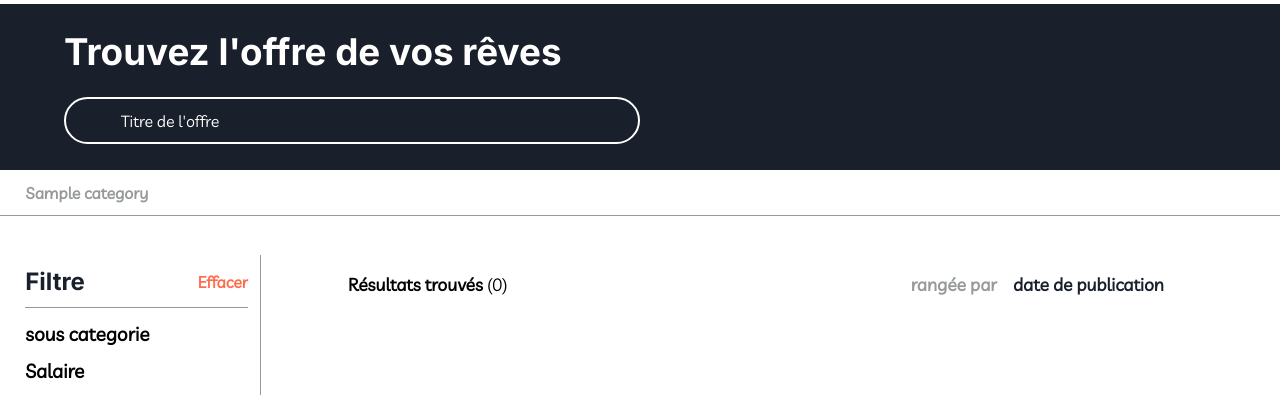
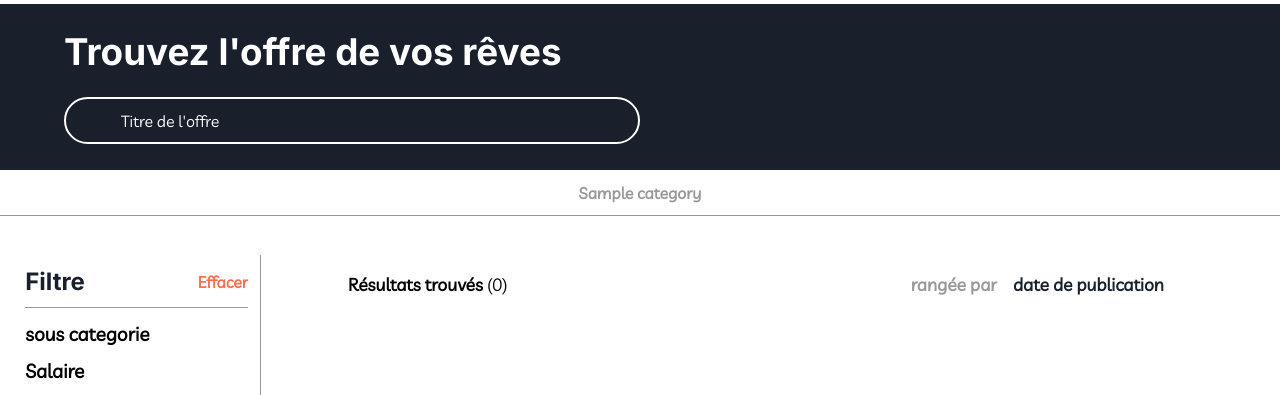
Before and after one commit to kice07/Crisma_Gamma, a PHP site: page /Freelancer_Dashboard/job.php in a window 1280 px wide. Shown: the part 87-482 px from the top of the page. Run offline with PHP 8.4, Linux system fonts and the light colour scheme; the visitor is signed in with stand-in values (Sample User, id 1); tables that the repository leaves empty or names only in its code hold one stand-in row (values such as "Sample post"); data that the repository does not hold is empty; some libraries are stand-ins or nearby versions.

Commit message:
categories-job
Signed-off-by: kice07 <christ.ehouman07@gmail.com>

```diff
--- a/Freelancer_Dashboard/job.php
+++ b/Freelancer_Dashboard/job.php
@@ -66,7 +66,7 @@ function parseDate($dateString)
 
 
         <!-- Categories -->
-        <ul class="categories">
+        <ul class="categories" style="justify-content: space-evenly; gap:1em">
             <?php
             while ($row = mysqli_fetch_assoc($cat_query)) {
             ?>
```
